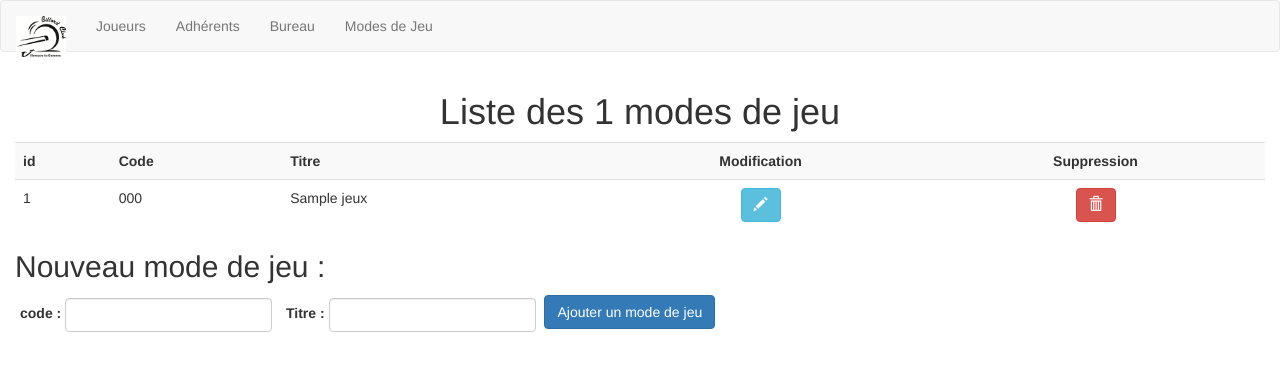
After one commit to PH276/BCVLG, a PHP site: page /admin/jeux.php in a window 1280 px wide. The commit adds this page. Shown: the top 371 px of the page. Run offline with PHP 8.4, Linux system fonts and the light colour scheme; tables that the repository leaves empty or names only in its code hold one stand-in row (values such as "Sample post"); some libraries are stand-ins or nearby versions.

Commit message:
backoffice modes de jeu

```diff
--- a/admin/inc/head.inc.php
+++ b/admin/inc/head.inc.php
@@ -31,6 +31,7 @@
                     <li><a href="joueurs.php">Joueurs</a></li>
                     <li><a href="adherents.php">Adhérents</a></li>
                     <li><a href="bureau.php">Bureau</a></li>
+                    <li><a href="jeux.php">Modes de Jeu</a></li>
                 </ul>
                 <!-- <ul class="nav navbar-nav navbar-right">
                     <li><a href="deconnexion.php">Deconnexion</a></li>
--- /dev/null
+++ b/admin/jeux.php
@@ -0,0 +1,150 @@
+<?php
+include ('inc/init.inc.php');
+$dateSaison = time() - 243 * 24 * 3600;
+$saison = date('Y', $dateSaison);
+
+$requete = "SELECT * FROM jeux";
+
+$req = $pdo -> query ($requete);
+$jeux = $req -> fetchAll(PDO::FETCH_ASSOC);
+$nb = $req -> rowCount();
+
+// initilistion de message d'erreur
+$erreurjeu = '';
+$page = "jeux - ";
+
+// traitement d'une demande de suppresion ou de modification
+if (isset($_GET['action']) && isset($_GET['id'])) {
+
+    // cas d'une suppresion
+    if ($_GET['action'] == "suppr"){
+        $req = $pdo -> prepare ("DELETE FROM jeux WHERE id = :id");
+        $req -> bindParam(':id', $_GET['id'], PDO::PARAM_INT);
+        $req -> execute();
+        header('location: jeux.php');
+    }
+
+    // cas de la modification d'un joueur
+    if ($_GET['action'] == "modif"){
+        $req = $pdo -> prepare ("SELECT * FROM jeux WHERE id = :id");
+        $req -> bindParam(':id', $_GET['id'], PDO::PARAM_INT);
+        $req -> execute();
+        $jeu_a_modifier = $req -> fetch(PDO::FETCH_ASSOC);
+    }
+}
+
+// traitement du formulaire
+if (!empty($_POST)) {
+
+    // cas d'un ajout
+    if (empty($_POST['id'])){
+
+        if (!empty($_POST['code']) && !empty($_POST['titre'])){
+
+            $req = $pdo -> prepare ("INSERT INTO jeux(code, titre)
+            VALUES (:code, :titre)");
+            $req -> bindParam(':code', $_POST['code'], PDO::PARAM_STR);
+            $req -> bindParam(':titre', $_POST['titre'], PDO::PARAM_STR);
+            $req -> execute();
+
+            header('location: jeux.php');
+
+        } else {
+            // $erreurjeu = (empty($_POST['joueur'])) ? 'Saisir tous les champs requis' : null;
+            $erreurjeu = 'Saisir tous les champs requis';
+        }
+    }
+    // cas d'une modification
+
+    else {
+        if (!empty($_POST['code']) && !empty($_POST['titre'])){
+
+            $req = $pdo -> prepare ("UPDATE jeux SET code = :code, titre = :titre WHERE id = :id");
+            $req -> bindParam(':id', $_POST['id'], PDO::PARAM_INT);
+            $req -> bindParam(':code', $_POST['code'], PDO::PARAM_STR);
+            $req -> bindParam(':titre', $_POST['titre'], PDO::PARAM_STR);
+            $req -> execute();
+
+            header('location: jeux.php');
+
+        } else {
+            // $erreurjoueur = (empty($_POST['joueur'])) ? 'Indiquez un joueur' : null;
+            $erreurjoueur = 'Indiquez un mode de jeu';
+        }
+    }
+
+}
+
+include ('inc/head.inc.php');
+?>
+<main class="container-fluid">
+    <h1 class="text-center">Liste des <?= $nb ?> modes de jeu</h1>
+
+    <!-- Affichage de la Liste des joueurs -->
+    <table class="table table-striped">
+        <tr>
+            <th>id</th>
+            <th>Code</th>
+            <th>Titre</th>
+            <th class="text-center">Modification</th>
+            <th class="text-center">Suppression</th>
+        </tr>
+
+        <?php foreach ($jeux as $jeu) : ?>
+            <tr>
+                <td><?= $jeu['id'] ?></td>
+
+                <td><?= $jeu['code'] ?></td>
+                <td><?= $jeu['titre'] ?></td>
+                <td class="text-center">
+                    <a href="?action=modif&id=<?= $jeu['id'] ?>">
+                        <button  class="btn btn-info">
+                            <span class="glyphicon glyphicon-pencil" aria-hidden="true"></span>
+                        </button>
+                    </a>
+                </td>
+                <td class="text-center">
+                    <a href="?action=suppr&id=<?= $jeu['id'] ?>">
+                        <button  class="btn btn-danger">
+                            <span class="glyphicon glyphicon-trash" aria-hidden="true"></span>
+                        </button>
+                    </a>
+                </td>
+            </tr>
+        <?php endforeach; ?>
+
+    </table>
+
+    <!-- formulaire de saisie pour un ajout  -->
+    <h2>Nouveau mode de jeu :</h2>
+    <form action="#" method="post" class="form-inline">
+        <input type="hidden" name="id" value="<?= (isset($jeu_a_modifier['id']))?$jeu_a_modifier['id']:0 ?>">
+        <div class="form-group">
+            <?php if (!empty($erreurcode)) : ?>
+                <p class="alert alert-danger"><?= $erreurcode ?></p>
+            <?php endif; ?>
+            <label for="code">code :</label>
+            <input type="text" name="code" class="form-control" id="code" value="<?= (isset($jeu_a_modifier['code']))?$jeu_a_modifier['code']:'' ?>">
+        </div>
+
+        <div class="form-group">
+            <?php if (!empty($erreurprenom)) : ?>
+                <p class="alert alert-danger"><?= $erreurprenom ?></p>
+            <?php endif; ?>
+            <label for="titre">Titre :</label>
+            <input type="text" name="titre" class="form-control" id="titre" value="<?= (isset($jeu_a_modifier['titre']))?$jeu_a_modifier['titre']:'' ?>">
+        </div>
+
+
+        <?php
+        $action=(isset($jeu_a_modifier['id'])?"Modifier le ":"Ajouter un ");
+        $nameValid = (isset($jeu_a_modifier['id'])?"modifier":"ajouter");
+        ?>
+        <button type="submit" name="<?= $nameValid ?>" class="btn btn-primary"><?= $action ?>mode de jeu</button>
+    </form>
+
+</main>
+
+<?php
+include ('inc/footer.inc.php');
+?>
```
